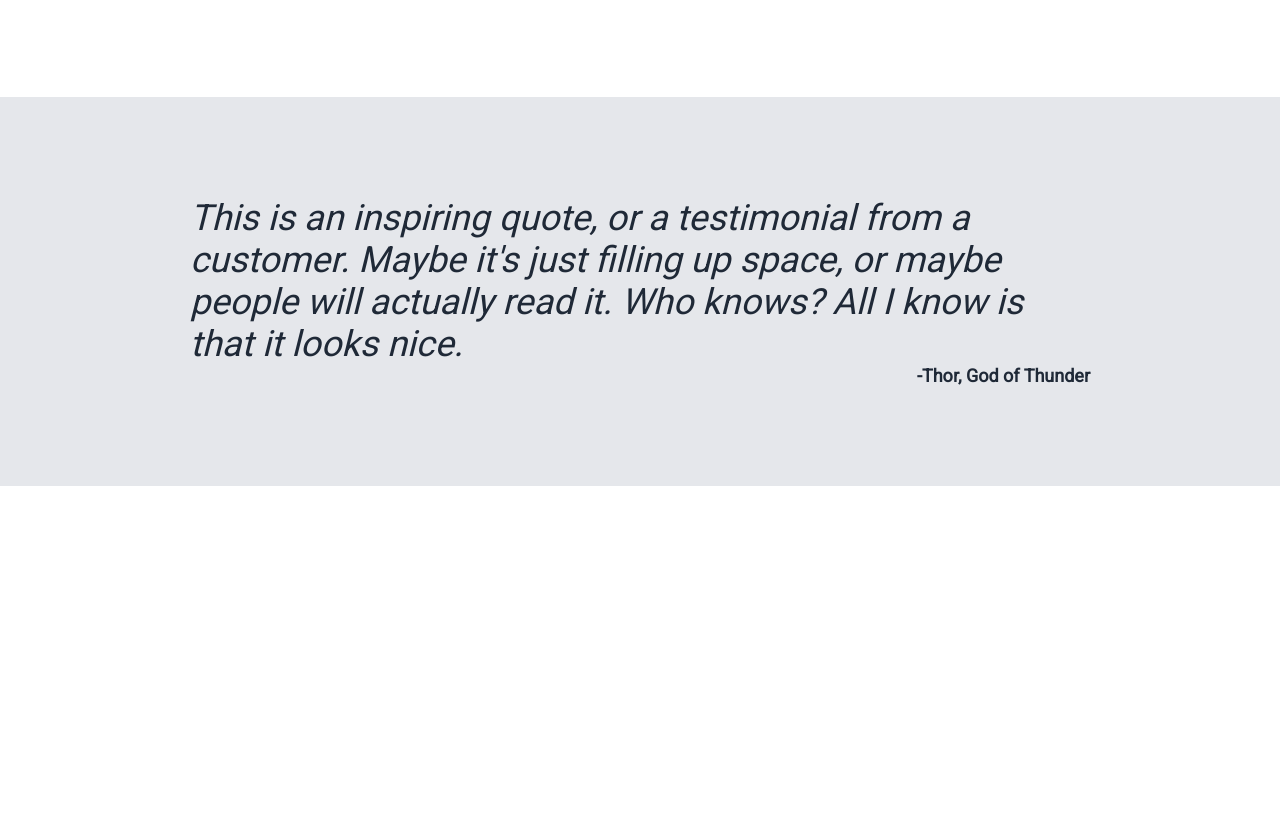
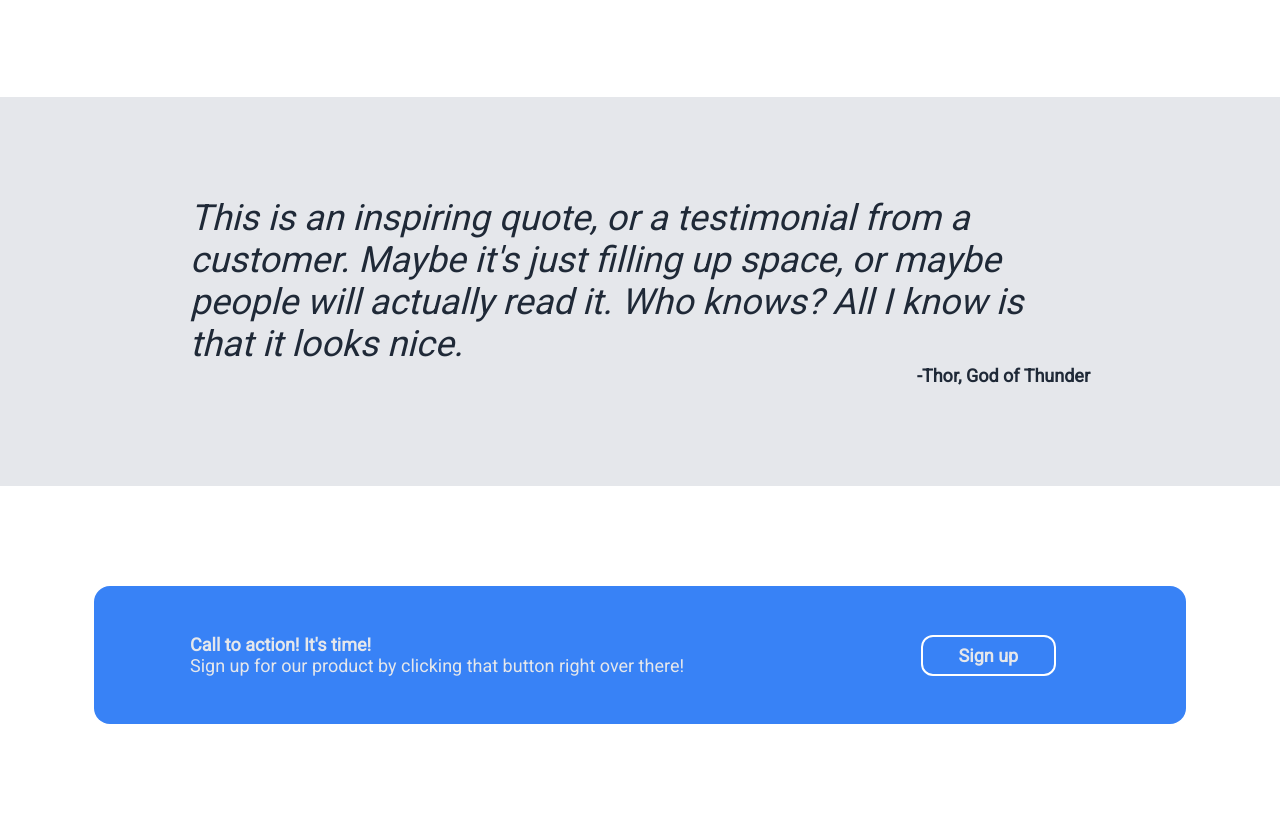
Before and after one commit to edwards955/landing, a plain HTML site: page index.html in a window 1280 px wide. Shown: the part 884-1708 px from the top of the page. Before the commit the page ends 1370 px from the top, so only its background shows below. Drawn offline with Linux system fonts and the light colour scheme.

Commit message:
Add call to action section

```diff
--- a/index.html
+++ b/index.html
@@ -66,6 +66,22 @@
     <div class="author">-Thor, God of Thunder</div>
   </div>
 
+  <div class="action-section">
+    <div class="call-to-action">
+      <div class="call-left">
+        <div class="call-main-text">Call to action! It's time!</div>
+        <div class="call-second-text">Sign up for our product by clicking that
+          button right over there!
+        </div>
+      </div>
+
+      <div class="call-right">
+        <button class="button action-button">Sign up</button>
+      </div>
+
+    </div>
+  </div>
+
 </body>
 
 </html>
--- a/style.css
+++ b/style.css
@@ -135,6 +135,43 @@ body {
   margin-bottom: 100px;
 }
 
+.action-section {
+  display: flex;
+  justify-content: center;
+  align-items: center;
+}
+
+.call-to-action {
+  display: flex;
+  background-color: #3882F6;
+  color: #E5E7EB;
+  margin-top: 100px;
+  margin-bottom: 100px;
+  padding: 48px 96px;
+  border-radius: 16px;
+  width: 900px;
+}
+
+.call-left {
+  flex-grow: 3;
+}
+
+.call-right {
+  display: flex;
+  justify-content: center;
+  align-items: center;
+  flex-grow: 1;
+}
+
+.call-main-text {
+  font-size: 18px;
+  font-weight: 900;
+}
+
+.call-second-text {
+  font-size: 18px;
+}
+
 .button {
   background-color: #3882F6;
   color: #E5E7EB;
@@ -145,6 +182,10 @@ body {
   padding: 8px 36px;
 }
 
+.action-button {
+  border: 2px solid white;
+}
+
 ul {
   list-style-type: none;
 }
```
